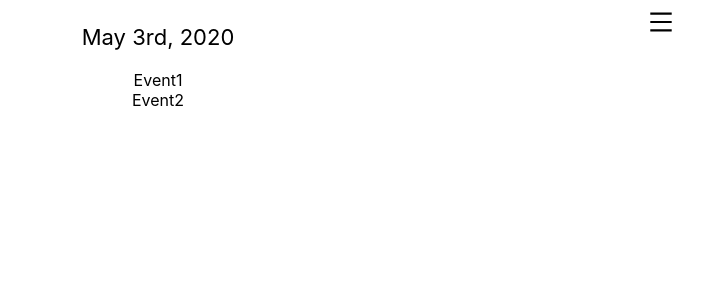
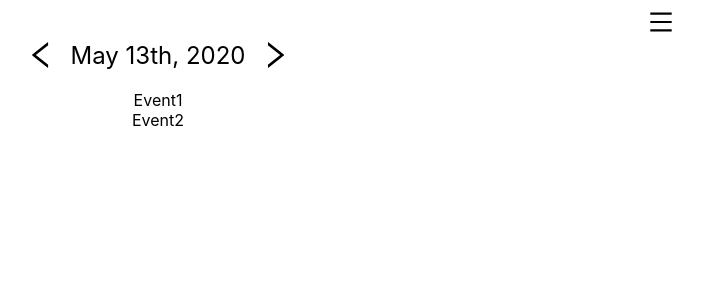
Before and after one commit to conmart/dayta, a React (Create React App) app: page / in a window 1280 px wide. Shown: the top 300 px of the page, without its empty margins (482-1185 px from the left). Built offline with nearby package versions, Linux system fonts and the light colour scheme.

Commit message:
working day select, styling refactor

```diff
--- a/src/components/day/day.module.css
+++ b/src/components/day/day.module.css
@@ -0,0 +1,12 @@
+.dateSelectContainer {
+  display: flex;
+  font-size: 30px;
+  justify-content: center;
+  align-items: center;
+  padding: 40px 0 20px;
+}
+
+.dateDisplay {
+  padding: 0 15px;
+  font-size: 24px;
+}
--- a/src/components/day/dayHeader.jsx
+++ b/src/components/day/dayHeader.jsx
@@ -1,12 +1,16 @@
 import React from 'react';
-import moment from 'moment';
+import { LeftOutlined, RightOutlined } from '@ant-design/icons';
 
-const DayHeader = () => {
-  const currentDate = moment();
-  const formattedDate = currentDate.format('MMMM do, YYYY');
+import styles from './day.module.css';
+
+const DayHeader = ({ nextDay, previousDay, selectedDate }) => {
+  const formattedDate = selectedDate.format('MMMM Do, YYYY');
+
   return (
-    <div className="pageTitleConatiner">
-      <div className="pageTitle">{formattedDate}</div>
+    <div className={styles.dateSelectContainer}>
+      <LeftOutlined onClick={previousDay} />
+      <div className={styles.dateDisplay}>{formattedDate}</div>
+      <RightOutlined onClick={nextDay} />
     </div>
   );
 };
--- a/src/components/day/index.jsx
+++ b/src/components/day/index.jsx
@@ -1,7 +1,6 @@
 import React from 'react';
 
 import { useGlobalState } from '../../state';
-
 
 import DayHeader from './dayHeader';
 import DayEvent from './dayEvent';
@@ -9,23 +8,30 @@ import DayEvent from './dayEvent';
 import styles from './day.module.css';
 
 const Day = () => {
-  const [{selectedDate}, dispatch] = useGlobalState();
+  const [{ selectedDate }, dispatch] = useGlobalState();
 
-  console.log(selectedDate)
+  const updateSelectedDate = (nextDay) => {
+    const updatedDate = selectedDate.clone();
+    nextDay ? updatedDate.add(1, 'day') : updatedDate.subtract(1, 'day');
+    dispatch({ type: 'NEW_DATE', selectedDate: updatedDate });
+  };
+
   const events = ['Event1', 'Event2'];
 
-  const eventList = events.map(event => (
+  const eventList = events.map((event) => (
     <DayEvent category={event} key={event} />
-  ))
+  ));
 
   return (
     <div>
-      <DayHeader selectedDate={null} />
-      <div>
-        {eventList}
-      </div>
+      <DayHeader
+        nextDay={() => updateSelectedDate(true)}
+        previousDay={() => updateSelectedDate(false)}
+        selectedDate={selectedDate}
+      />
+      <div>{eventList}</div>
     </div>
-  )
-}
+  );
+};
 
 export default Day;
--- a/src/index.css
+++ b/src/index.css
@@ -11,17 +11,3 @@ code {
   font-family: source-code-pro, Menlo, Monaco, Consolas, 'Courier New',
     monospace;
 }
-
-.pageTitleConatiner {
-  position: relative;
-  height: 50px;
-  margin: 0 10px 20px;
-}
-
-.pageTitle {
-  position: absolute;
-  font-size: 22px;
-  bottom: 0;
-  left: 0;
-  right: 0;
-}
--- a/src/state/reducer.js
+++ b/src/state/reducer.js
@@ -4,7 +4,12 @@ export const reducer = (state, action) => {
       return {
         ...state,
         menuOpen: action.menuOpen,
-      }
+      };
+    case 'NEW_DATE':
+      return {
+        ...state,
+        selectedDate: action.selectedDate,
+      };
     default:
       return state;
   }
```
Also changed, not shown: src/app.module.css (line endings or trailing spaces).
